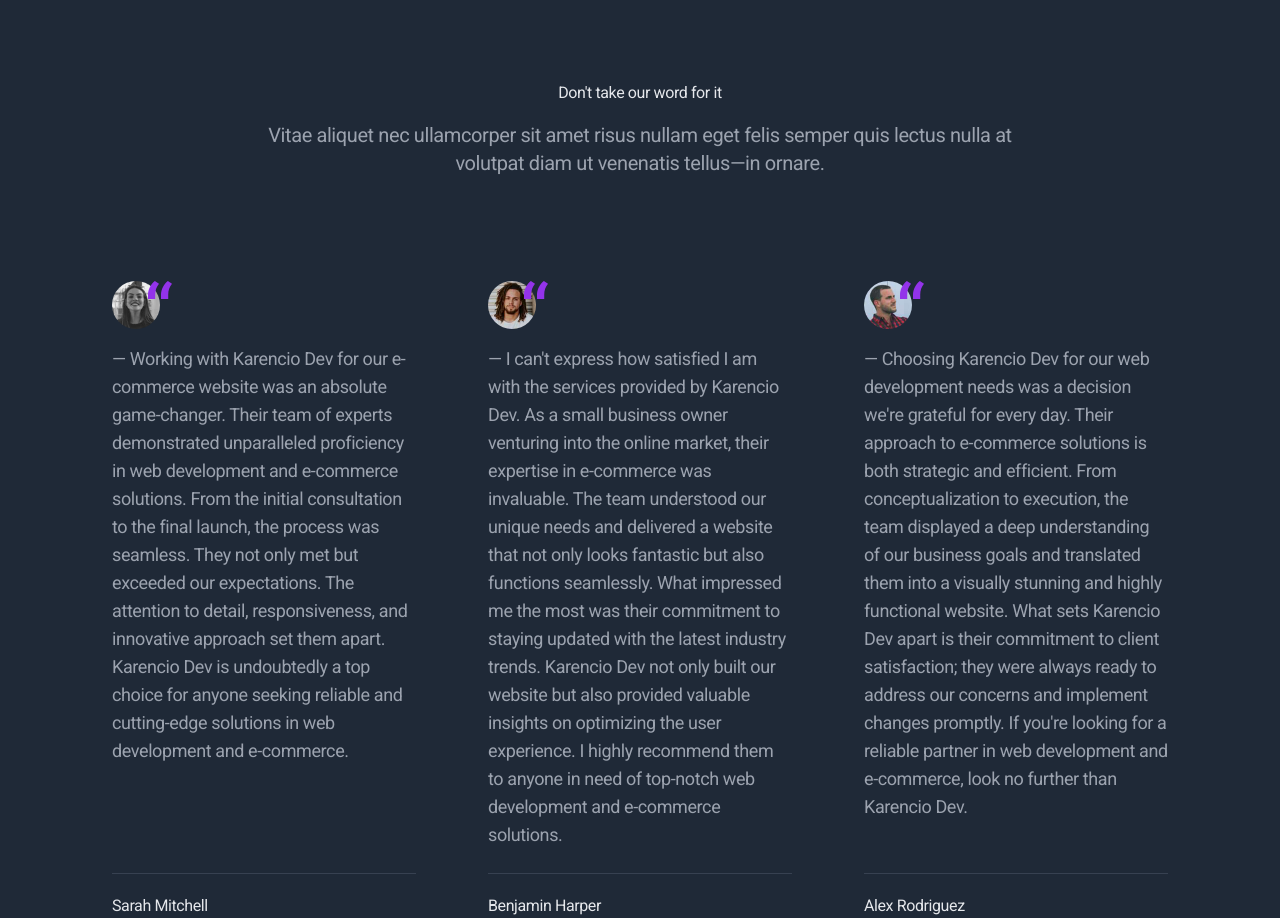
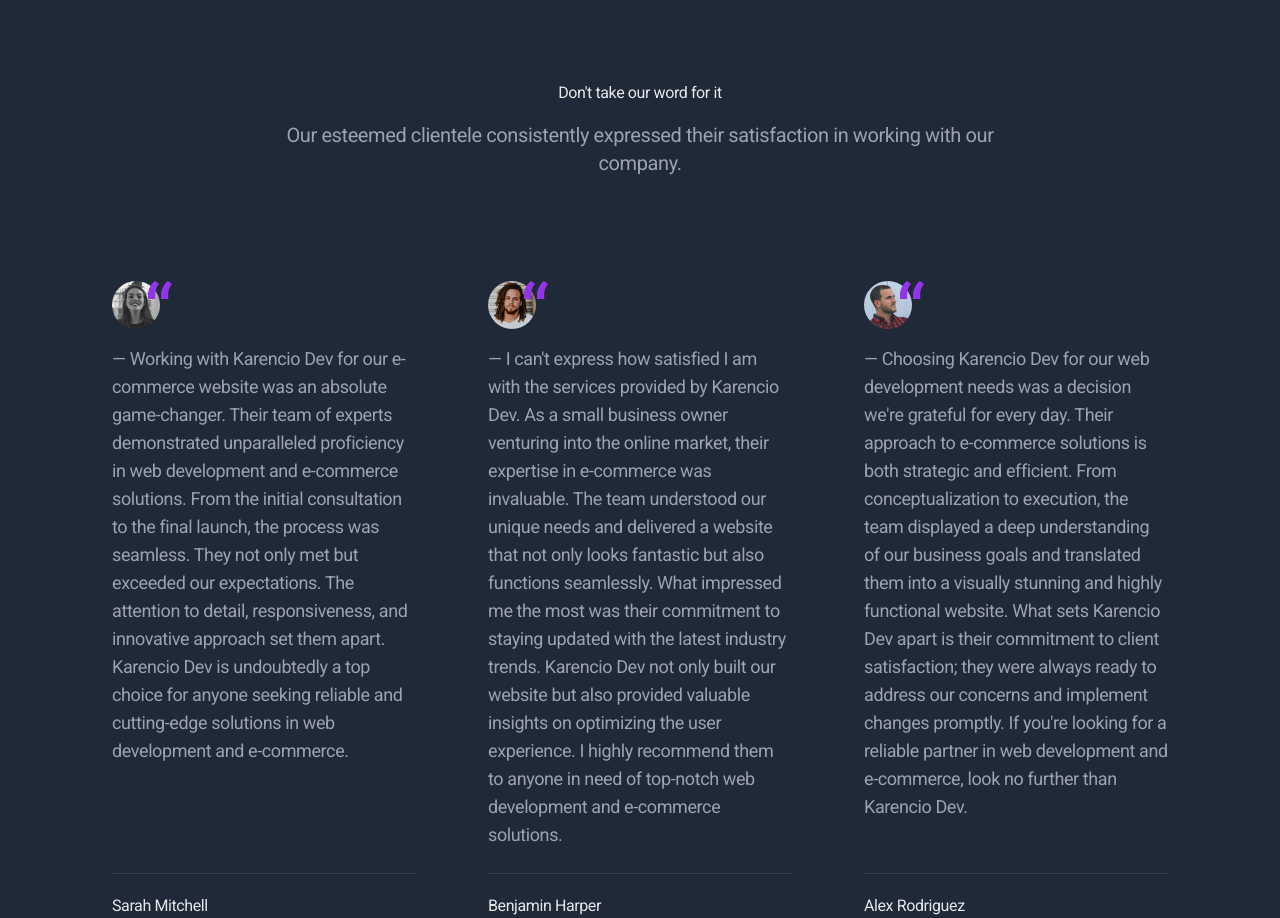
Before and after one commit to jupadev/karencio-website, a Next.js app: page / in a window 1280 px wide. Shown: the part 3640-4558 px from the top of the page. Built offline with nearby package versions, Linux system fonts and the light colour scheme.

Commit message:
change testimonils copy

```diff
--- a/app/partials/Testimonials.jsx
+++ b/app/partials/Testimonials.jsx
@@ -10,9 +10,7 @@
           <div className="max-w-3xl mx-auto text-center pb-12 md:pb-20">
             <h2 className="h2 mb-4">{`Don't take our word for it`}</h2>
             <p className="text-xl text-gray-400">
-              Vitae aliquet nec ullamcorper sit amet risus nullam eget felis
-              semper quis lectus nulla at volutpat diam ut venenatis tellus—in
-              ornare.
+              Our esteemed clientele consistently expressed their satisfaction in working with our company.
             </p>
           </div>
 
```
